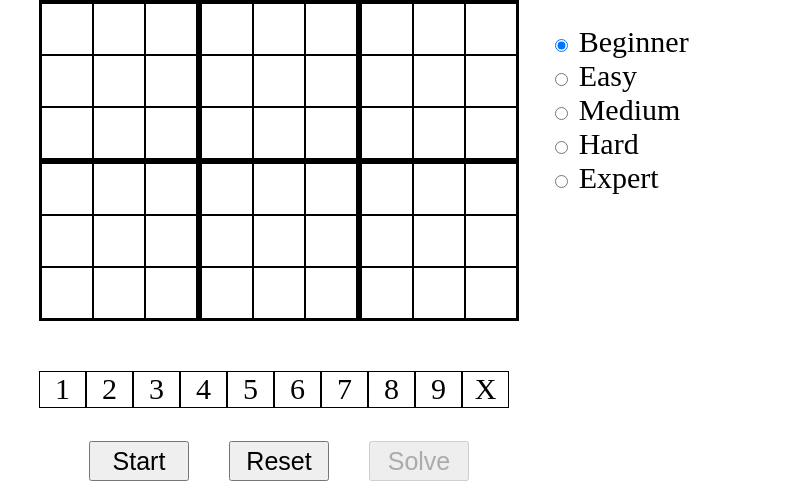
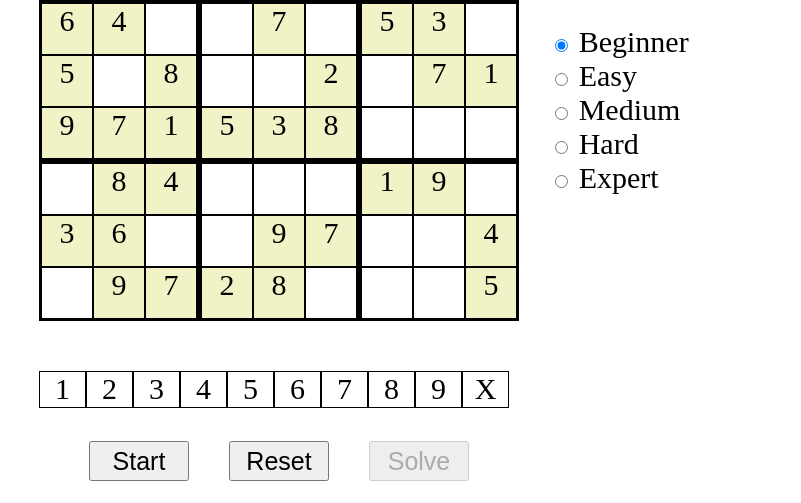
Before and after one commit to subhamsc/sudoku, a plain HTML site: page public/sudoku.html in a window 1280 px wide. Shown: the part 297-800 px from the top of the page, without its empty margins (469-1270 px from the left). Drawn offline with Linux system fonts and the light colour scheme.

Commit message:
sudoku generator updated

```diff
--- a/public/sudoku.html
+++ b/public/sudoku.html
@@ -8,7 +8,7 @@
   <script src="js/sudokuSolver.js" type="text/javascript" charset="utf-8"></script>
   <script src="js/sudokuChecker.js" type="text/javascript" charset="utf-8"></script>
   <script src="js/inputs.js" type="text/javascript" charset="utf-8"></script>
-  <script src="js/display.js" type="text/javascript" charset="utf-8"></script>
+  <script src="js/sudokuGenerator.js" type="text/javascript" charset="utf-8"></script>
   <script src="js/sudokuTransform.js" type="text/javascript" charset="utf-8"></script>
   <script src="js/levels.js" type="text/javascript" charset="utf-8"></script>
 </head>
```
